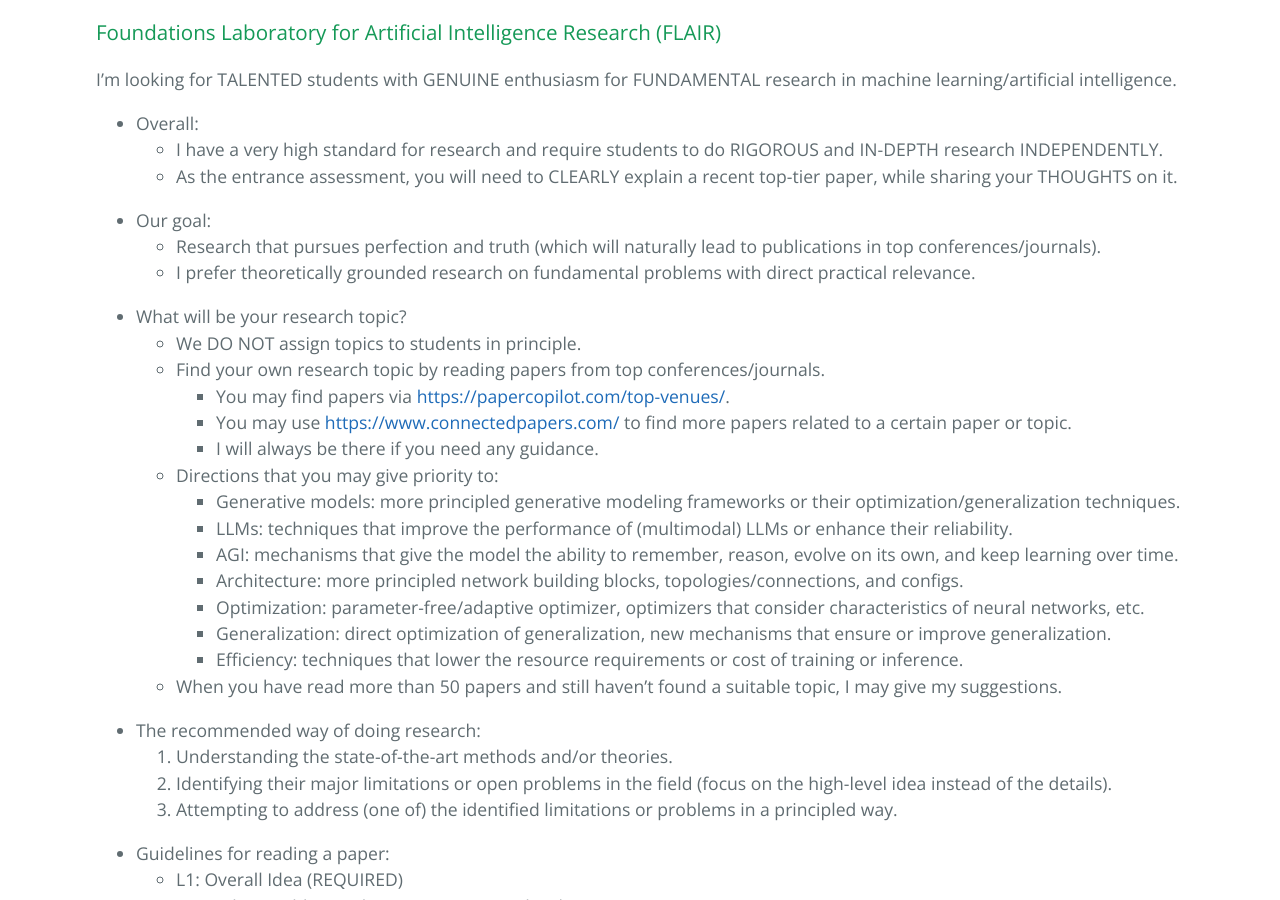
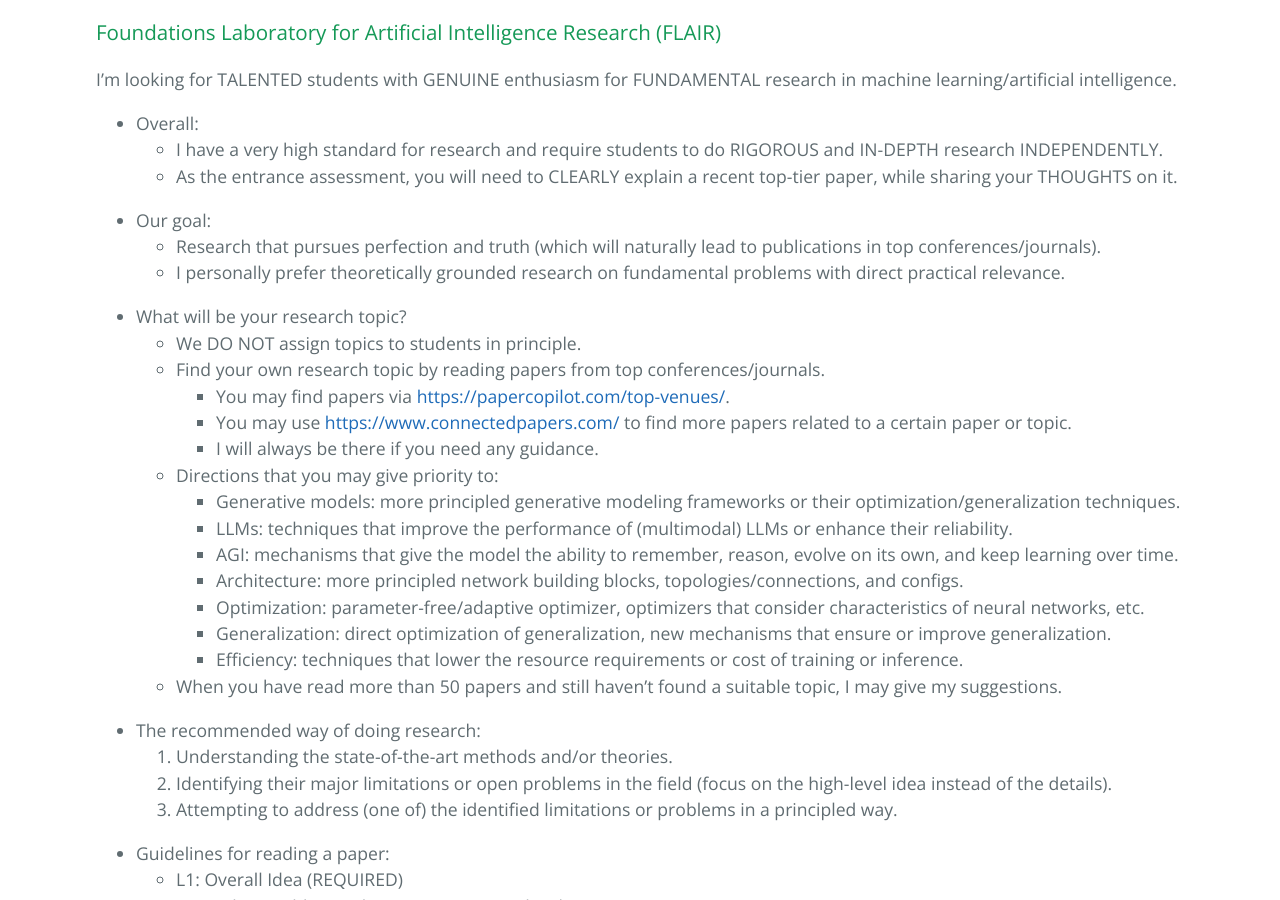
Before and after one commit to ZhimingZhou/zhimingzhou.github.io, a Jekyll site: the page built from _posts/2020-12-09-Prospective-Students.md, in a window 1280 px wide and 900 px high, scrolled down 415 px. Built offline with Jekyll 4.4.1, drawn with Linux system fonts in a browser that asks for light colours.

Commit message:
Update 2020-12-09-Prospective-Students.md

```diff
--- a/_posts/2020-12-09-Prospective-Students.md
+++ b/_posts/2020-12-09-Prospective-Students.md
@@ -18,7 +18,7 @@ I’m looking for TALENTED students with GENUINE enthusiasm for FUNDAMENTAL rese
 <!--  -->
 - Our goal:
 	- Research that pursues perfection and truth (which will naturally lead to publications in top conferences/journals).
-	- I prefer theoretically grounded research on fundamental problems with direct practical relevance.
+	- I personally prefer theoretically grounded research on fundamental problems with direct practical relevance.
 
 <!--  -->
 - What will be your research topic?
```
